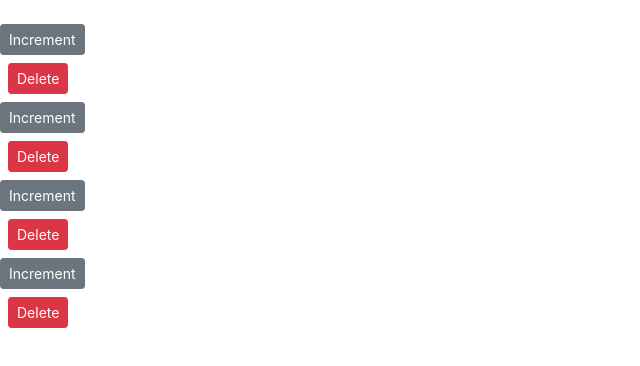
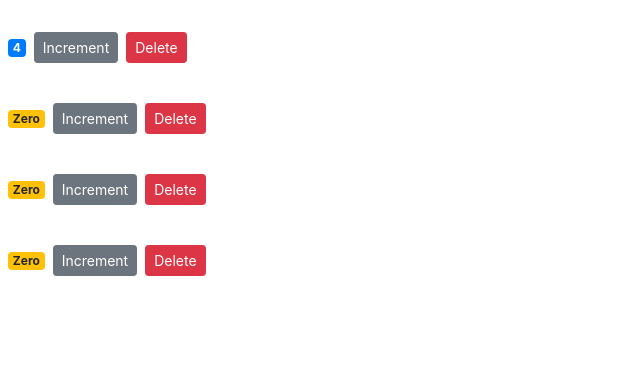
Before and after one commit to jpitman1010/counter2, a React (Create React App) app: page / in a window 1280 px wide. Shown: the top 366 px of the page, without its empty margins (0-640 px from the left). Built offline with nearby package versions, Linux system fonts and the light colour scheme.

Commit message:
updating state

```diff
--- a/src/components/counter.jsx
+++ b/src/components/counter.jsx
@@ -3,36 +3,40 @@
 
 class Counter extends Component {
     state = {
-        value: this.props.value,
+        count: this.props.counter.value,
         tags: []
     };
 
     renderTags() {
 
         if (this.state.tags.length === 0) return "There are no tags!";
-
         return  <ul>
         { this.state.tags.map(tag => <li key={ tag }>{ tag }</li>) }
     </ul>
     }
 
     handleIncrement = () => {
-        this.setState({ value: this.state.count + 1 });
+        this.setState({ count: this.state.count + 1 });
     }
 
 
     render() {
-        console.log(this.props)
-
         return (
-        <React.Fragment>
+        <div>
             <br/>
             {/* { this.state.tags.length === 0 && "Please create new tag!   " } */}
-            <span className={this.getBadgeClasses()}>{ this.formatCount() }</span>
-            <button onClick={() => this.handleIncrement()} className="btn btn-secondary btn-sm">Increment</button>
-            <br/>
-            <button onClick={this.props.onDelete} className="btn btn-danger btn-sm m-2">Delete</button>
-        </React.Fragment>
+            <span className={this.getBadgeClasses()}>
+                { this.formatCount() }
+            </span>
+            <button onClick={() => this.handleIncrement()}
+            className="btn btn-secondary btn-sm" >
+                Increment
+            </button>
+            <button onClick={() => {this.props.onDelete(this.props.counter.id)}}
+            className="btn btn-danger btn-sm m-2">
+                Delete
+            </button>
+        </div>
         );
     }
 
--- a/src/components/counters.jsx
+++ b/src/components/counters.jsx
@@ -4,24 +4,31 @@
 class Counters extends Component {
     state = {
         counters: [
-        { id: 1, value: 0},
+        { id: 1, value: 4},
         { id: 2, value: 0},
         { id: 3, value: 0},
         { id: 4, value: 0}
         ]
      };
 
-     handleDelete = () => {
-         console.log('Event Handler Called')
-     }
+     handleDelete = counterId => {
+        const counters = this.state.counters.filter(c => c.id !== counterId);
+        this.setState({ counters });
+        console.log('event handler called', counters);
+     };
 
     render() {
 
         return (
             <div>
-                { this.state.counters.map(counter =>
-                <Counter key={counter.id}  onDelete={this.handleDelete} value={counter.value}>
-                </Counter>)}
+                { this.state.counters.map(counter => (
+                    <Counter
+                    key={counter.id}
+                    value={counter.value}
+                    onDelete={this.handleDelete}
+                    counter={counter}
+                 />
+                ))}
             </div>
          );
     }
```
